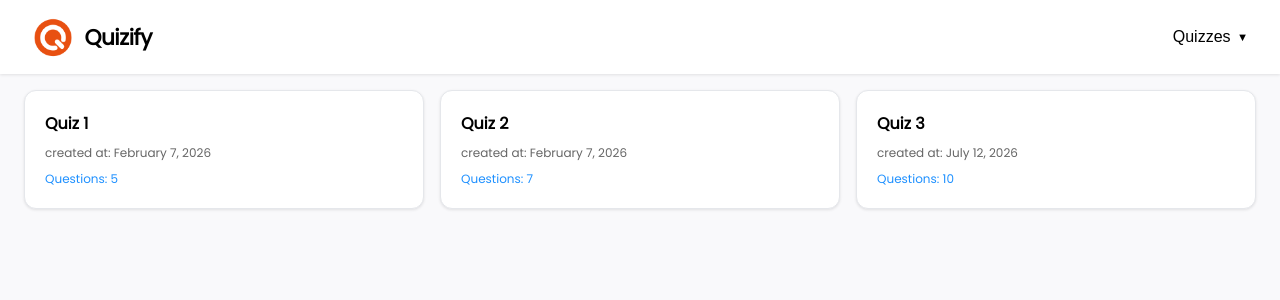
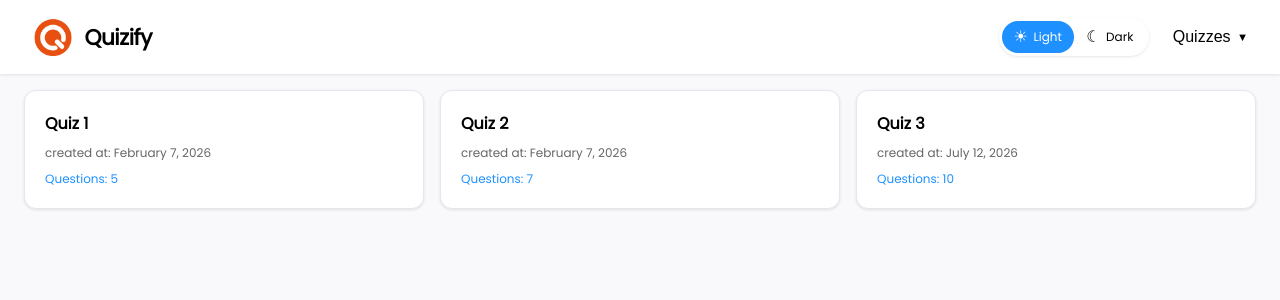
Before and after one commit to HaihengDev/QuizGenerate, a React (Vite) app: page / in a window 1280 px wide. Shown: the top 300 px of the page. Built offline with nearby package versions, Linux system fonts and the light colour scheme.

Commit message:
added: toggle switch dark mode and light mode on navbar

```diff
--- a/src/components/NavBar.tsx
+++ b/src/components/NavBar.tsx
@@ -1,4 +1,3 @@
-/* eslint-disable react-hooks/set-state-in-effect */
 import { useEffect, useState } from 'react';
 import { NavLink, useLocation } from 'react-router-dom';
 import Logo from '../assets/logo.png';
@@ -6,12 +5,22 @@ import './style/nav-bar.css';
 
 export default function NavBar() {
   const [isOpen, setIsOpen] = useState(false);
+  const [theme, setTheme] = useState<'light' | 'dark'>(
+    () => (localStorage.getItem('theme') as 'light' | 'dark') || 'light',
+  );
+
   const location = useLocation();
 
   // Close dropdown whenever the route changes
   useEffect(() => {
     setIsOpen(false);
   }, [location.pathname]);
+
+  // Apply theme
+  useEffect(() => {
+    document.documentElement.setAttribute('data-theme', theme);
+    localStorage.setItem('theme', theme);
+  }, [theme]);
 
   return (
     <nav className="navbar">
@@ -21,6 +30,30 @@ export default function NavBar() {
       </NavLink>
 
       <div className="navbar-menu">
+        <div className={`theme-toggle ${theme === 'dark' ? 'dark' : 'light'}`}>
+          <span className="theme-slider" />
+
+          <button
+            type="button"
+            className="theme-option"
+            onClick={() => setTheme('light')}
+            aria-label="Switch to light mode"
+          >
+            <span className="theme-icon">☀</span>
+            <span className="theme-label">Light</span>
+          </button>
+
+          <button
+            type="button"
+            className="theme-option"
+            onClick={() => setTheme('dark')}
+            aria-label="Switch to dark mode"
+          >
+            <span className="theme-icon">☾</span>
+            <span className="theme-label">Dark</span>
+          </button>
+        </div>
+
         <div className="dropdown">
           <button
             type="button"
--- a/src/components/style/nav-bar.css
+++ b/src/components/style/nav-bar.css
@@ -112,3 +112,122 @@
   background: #f3f4f6;
   color: var(--color-primary);
 }
+
+/* =========================
+   Theme Toggle
+========================= */
+
+.theme-toggle {
+  --toggle-padding: 3px;
+  --toggle-height: 38px;
+
+  position: relative;
+
+  display: flex;
+  align-items: center;
+
+  width: 150px;
+  height: var(--toggle-height);
+
+  padding: var(--toggle-padding);
+
+  background: var(--bg-secondary);
+  border: 1px solid var(--border-color);
+  border-radius: 999px;
+
+  box-shadow: var(--shadow-light);
+
+  isolation: isolate;
+}
+
+/* Sliding background */
+
+.theme-slider {
+  position: absolute;
+
+  top: var(--toggle-padding);
+  left: var(--toggle-padding);
+
+  width: calc(50% - 3px);
+  height: calc(100% - 6px);
+
+  background: var(--color-primary);
+  border-radius: 999px;
+
+  z-index: -1;
+
+  transform: translateX(0);
+
+  transition:
+    transform 0.35s cubic-bezier(0.4, 0, 0.2, 1),
+    background 0.25s ease;
+}
+
+/* Move slider to Dark */
+
+.theme-toggle.dark .theme-slider {
+  transform: translateX(100%);
+}
+
+/* =========================
+   Buttons
+========================= */
+
+.theme-option {
+  position: relative;
+
+  flex: 1;
+  height: 100%;
+
+  display: flex;
+  align-items: center;
+  justify-content: center;
+  gap: 0.35rem;
+
+  padding: 0;
+
+  border: none;
+  background: transparent;
+
+  color: var(--text-primary);
+
+  font-family: inherit;
+  font-size: var(--text-sm);
+  font-weight: var(--font-medium);
+
+  cursor: pointer;
+
+  z-index: 1;
+
+  transition:
+    color 0.25s ease,
+    transform 0.25s ease;
+}
+
+/* Active button text */
+
+.theme-toggle.light .theme-option:first-of-type,
+.theme-toggle.dark .theme-option:last-of-type {
+  color: #fff;
+}
+
+/* Small scale animation */
+
+.theme-option:active {
+  transform: scale(0.92);
+}
+
+/* Icons */
+
+.theme-icon {
+  font-size: 1rem;
+  line-height: 1;
+
+  transition:
+    transform 0.35s ease,
+    opacity 0.25s ease;
+}
+
+.theme-option:hover .theme-icon {
+  transform: rotate(15deg) scale(1.1);
+}
--- a/src/index.css
+++ b/src/index.css
@@ -25,6 +25,27 @@
   --shadow-light: 0 1px 3px rgb(0 0 0 / 0.1);
   --shadow-medium: 0 4px 10px rgb(0 0 0 / 0.12);
   --shadow-strong: 0 8px 20px rgb(0 0 0 / 0.15);
+}
+
+[data-theme='dark'] {
+  /* Background */
+  --bg-primary: #111318;
+  --bg-secondary: #1b1e24;
+
+  /* Colors */
+  --color-primary: #4da3ff;
+  --color-hover: #78baff;
+  --color-secondary: #ffb733;
+
+  /* Text */
+  --text-primary: #f5f7fa;
+  --text-success: #3ddc5a;
+  --text-danger: #ff5c6c;
+
+  /* Shadows */
+  --shadow-light: 0 1px 3px rgb(0 0 0 / 0.3);
+  --shadow-medium: 0 4px 10px rgb(0 0 0 / 0.4);
+  --shadow-strong: 0 8px 20px rgb(0 0 0 / 0.5);
 }
 
 *,
```
